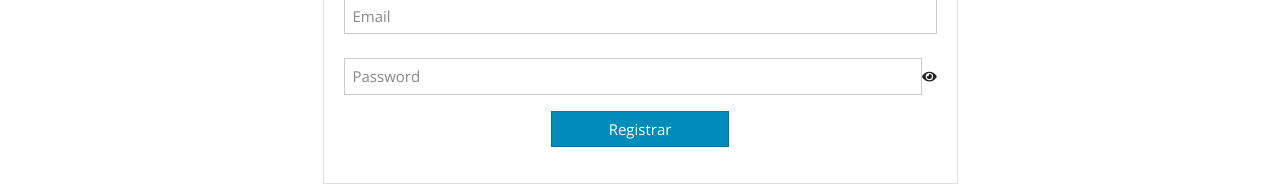
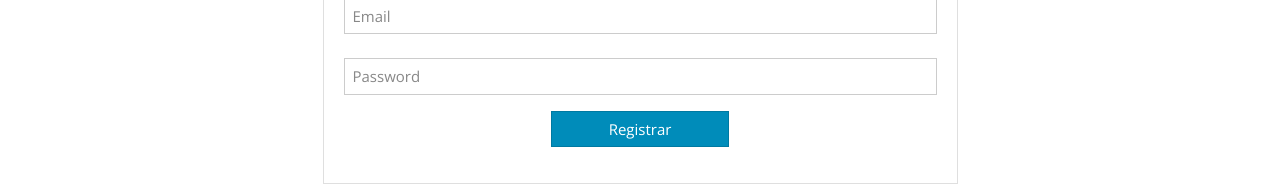
Before and after one commit to fredalbert37/product-frontend, an Angular app: page /register in a window 1280 px wide. Shown: the part 279-465 px from the top of the page. Built offline with nearby package versions, Linux system fonts and the light colour scheme.

Commit message:
agregando font-awesome

```diff
--- a/src/app/components/register/register.component.html
+++ b/src/app/components/register/register.component.html
@@ -30,7 +30,6 @@
         <div class="form-group">
           <label class="w-100 d-flex align-items-center">
             <input class="form-control" [(ngModel)]="user.password" type="password" placeholder="Password" required>
-            <i class="fas fa-eye"></i>
           </label>
         </div>
         <div class="form-group">
```
